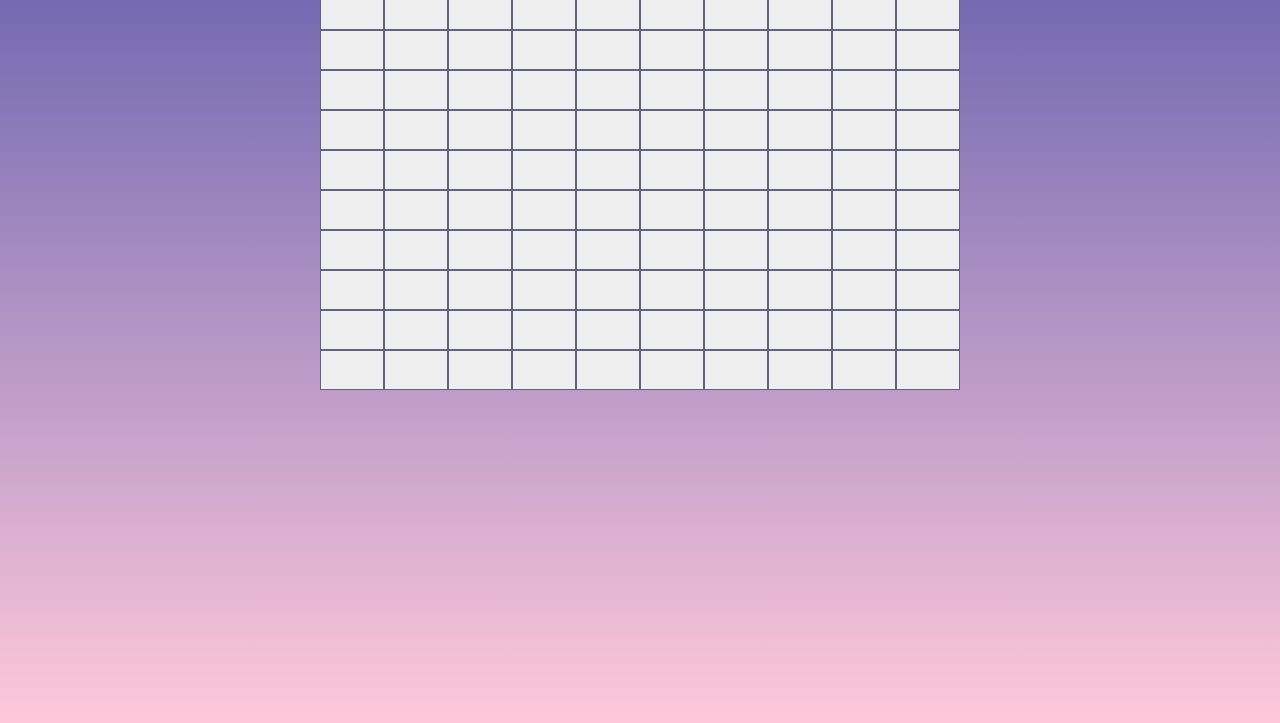
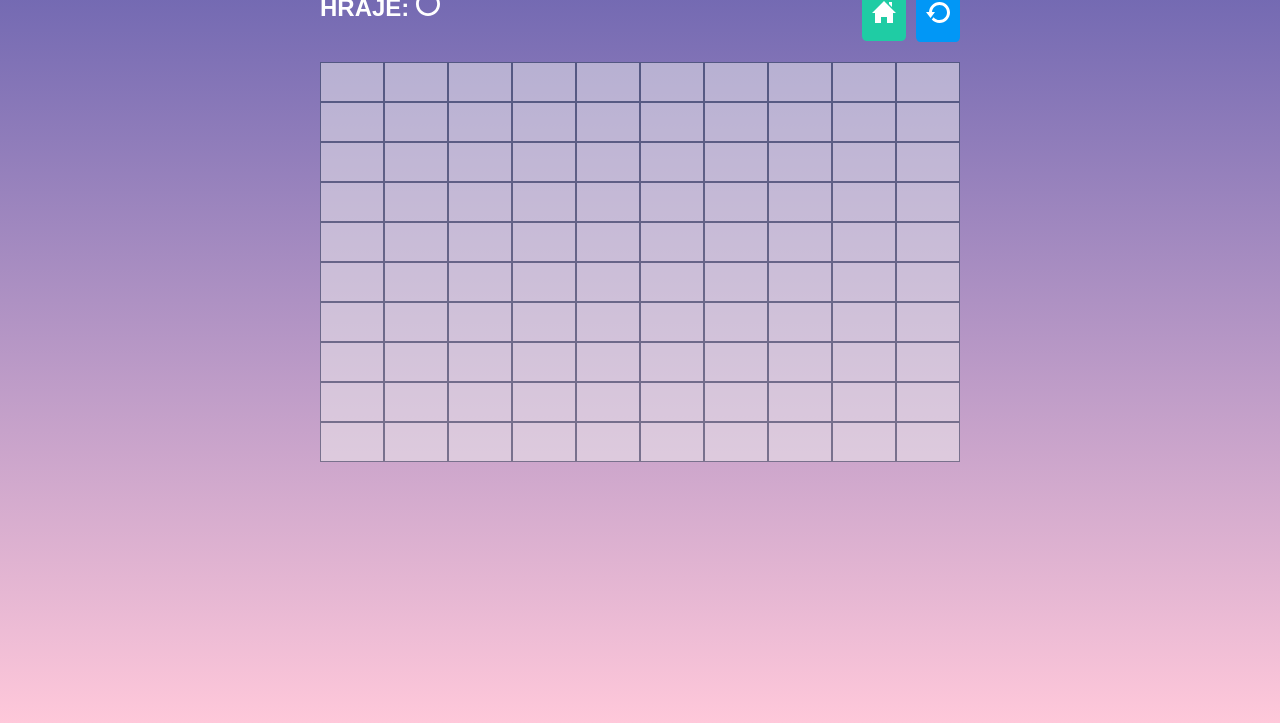
Before and after one commit to hornermar/piskvorky, a plain HTML site: page hra.html in a window 1280 px wide. Shown: the part 100-823 px from the top of the page. Drawn offline with Linux system fonts and the light colour scheme.

Commit message:
Nahozeny zaklad

```diff
--- a/hra.html
+++ b/hra.html
@@ -12,8 +12,26 @@
     <title>Piškvorky</title>
   </head>
   <body>
+    <div class="container-play">
       <h1>Piškvorky</h1>
-    <div class="container-play">
+      <div class="panel">
+        <h2>
+          HRAJE: <img class="symbol" src="podklady/circle.svg" alt="kolečko" />
+        </h2>
+        <ul>
+          <li class="rules-btn icon">
+            <a href="index.html"
+              ><img src="podklady/home.svg" alt="návrat"
+            /></a>
+          </li>
+          <li class="play-btn icon">
+            <a href="hra.html"
+              ><img src="podklady/restart.svg" alt="znovu"
+            /></a>
+          </li>
+        </ul>
+      </div>
+      <div class="play-button">
         <button></button><button></button><button></button><button></button
         ><button></button><button></button><button></button><button></button
         ><button></button><button></button> <button></button><button></button
@@ -40,5 +58,6 @@
         ><button></button><button></button><button></button><button></button
         ><button></button><button></button><button></button><button></button>
       </div>
+    </div>
   </body>
 </html>
--- a/style.css
+++ b/style.css
@@ -8,7 +8,6 @@ body {
   text-align: center;
   font-family: sans-serif;
   background-repeat: no-repeat;
-  /* background-size: cover; */
   min-height: 100vh;
 }
 
@@ -56,7 +55,8 @@ a {
   padding: 10px 0px;
 }
 
-.rules-btn {
+.rules-btn,
+.home-btn {
   background-color: #1fcca4;
   margin-bottom: 1px;
 }
@@ -65,7 +65,8 @@ a {
   background-color: #0197f6;
 }
 
-.rules-btn a:hover {
+.rules-btn a:hover,
+.home-btn a:hover {
   background-color: #1cbb96;
 }
 
@@ -74,7 +75,7 @@ a {
 }
 
 .rules-btn a:focus,
-.play-btn a:focus {
+.play-btn a:focus .home-btn a:focus {
   outline: 1px solid black;
 }
 
@@ -96,7 +97,7 @@ a {
   padding: 5px 75px 20px 70px;
 }
 
-.rules-list img {
+.symbol {
   width: 1em;
   height: 1em;
   filter: invert(100%);
@@ -136,10 +137,41 @@ figure {
 /* -------------------------------------------------- */
 
 .container-play {
+  max-width: 80vmin;
+  color: white;
+  margin: auto;
+}
+
+.panel {
+  display: flex;
+  flex-direction: row;
+  justify-content: space-between;
+  margin-bottom: 20px;
+}
+
+h2 {
+  margin: 0;
+}
+
+.container-play ul {
+  display: flex;
+  flex-direction: row;
+  list-style-type: none;
+}
+
+.container-play a {
+  padding: 0;
+}
+
+.container-play .icon {
+  padding: 10px;
+  border-radius: 10%;
+  margin-left: 10px;
+}
+
+.play-button {
   display: flex;
   flex-wrap: wrap;
-  margin: auto;
-  max-width: 80vmin;
 }
 
 .container-play button {
@@ -147,5 +179,6 @@ figure {
   width: calc(100% / 10);
   height: 40px;
   /* height: calc(100% / 10); */
-  border: 0.2px solid #636281;
+  border: 0.2px solid #283e50;
+  opacity: 50%;
 }
```
Also changed, not shown: pravidla.html (+2 -2 lines), podklady/home.svg (added), podklady/restart.svg (added). Lines whose indentation alone changed are shown as unchanged.
